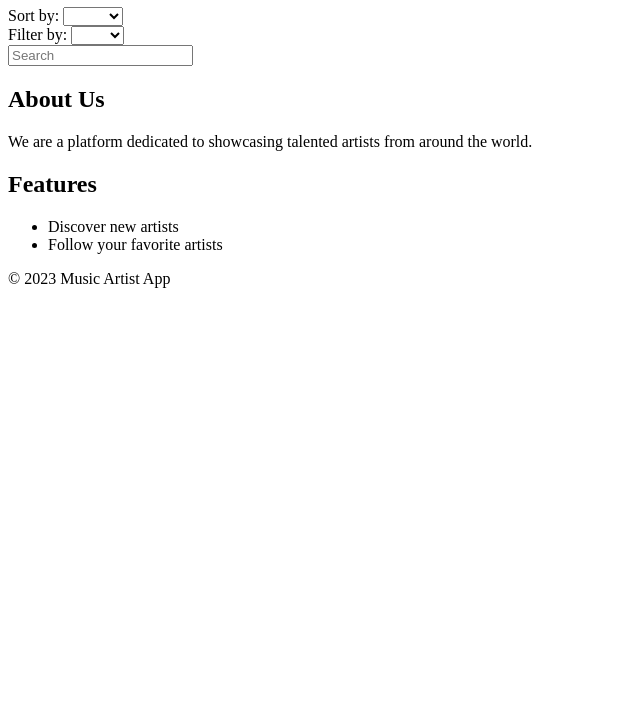
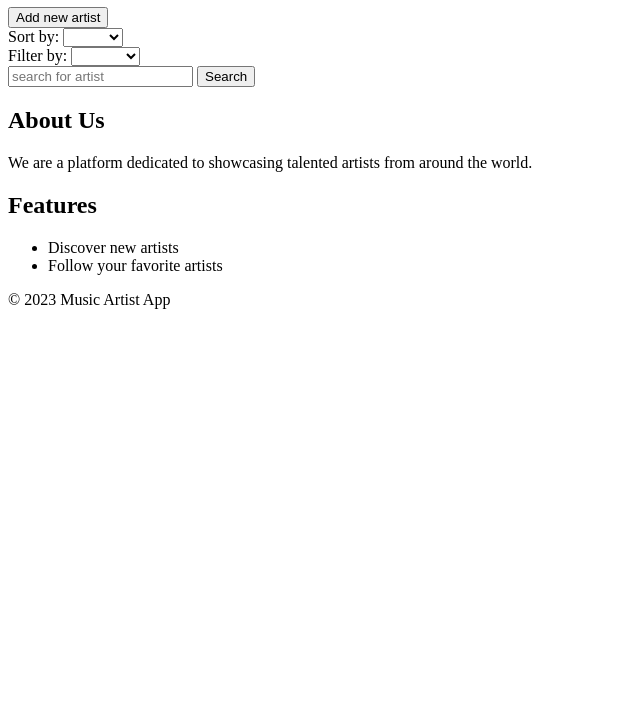
Before and after one commit to TheDanishMexican/musik-app-aflevering, a plain HTML site: page front-end-folder/index.html in a window 1280 px wide. Shown: the part 73-800 px from the top of the page, without its empty margins (0-640 px from the left). Drawn offline with Linux system fonts and the light colour scheme.

Commit message:
added more html

```diff
--- a/front-end-folder/index.html
+++ b/front-end-folder/index.html
@@ -12,7 +12,10 @@
         <h1>Welcome to the Music Artist App</h1>
     </header>
 
-    <div id="sort-filter-search-container">
+    <div id="sort-filter-search-create-container">
+        <div id="add-new">
+            <button>Add new artist</button>
+        </div>
         <div id="sort">
             <label for="">Sort by:</label>
             <select name="sort" id="sort">
@@ -27,10 +30,13 @@
                 <option value="" selected></option>
                 <option value="pop">Pop</option>
                 <option value="rock">Rock</option>
+                <option value="rap">Rap</option>
+                <option value="country">Country</option>
             </select>
         </div>
         <div id="search-bar">
-            <input type="search" name="search" id="search" placeholder="Search">
+            <input type="search" name="search" id="search" placeholder="search for artist">
+            <button>Search</button>
         </div>
     </div>
 
```
